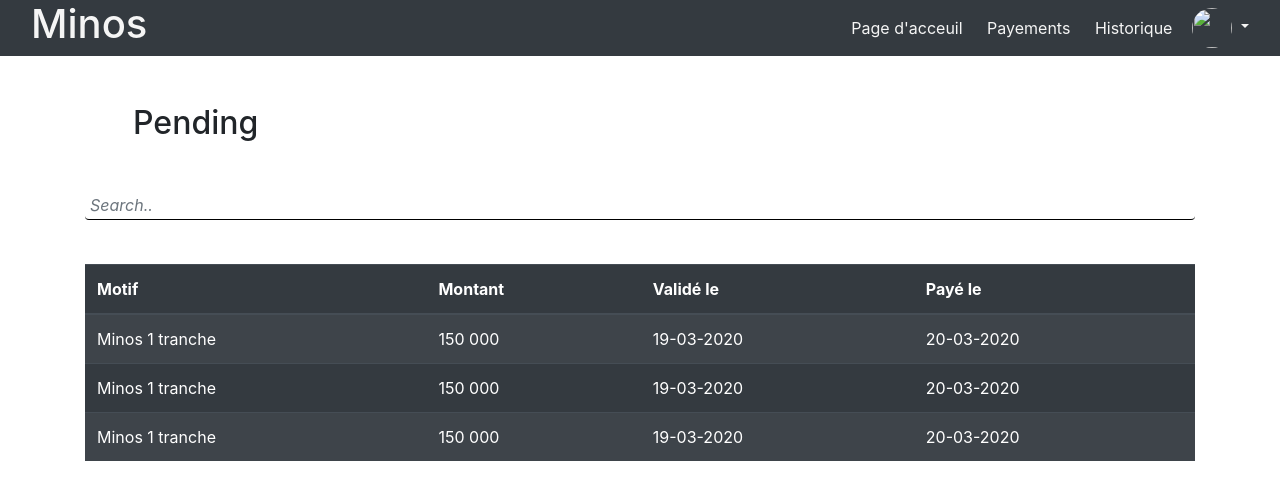
After one commit to ArtcalO/minos, a Django app: page /pending in a window 1280 px wide. The commit adds this page. Shown: the top 500 px of the page. Run offline with Django 3.2, Linux system fonts and the light colour scheme; the visitor is signed in with stand-in values (Sample User, id 1); some libraries are stand-ins or nearby versions.

Commit message:
adding js file for minos, search

```diff
--- /dev/null
+++ b/minos/static/minos.js
@@ -0,0 +1,9 @@
+
+$(document).ready(function(){
+  $("#myInput").on("keyup", function() {
+    var value = $(this).val().toLowerCase();
+    $("#tableRows tr").filter(function() {
+      $(this).toggle($(this).text().toLowerCase().indexOf(value) > -1)
+    });
+  });
+});
--- a/minos/templates/home.html
+++ b/minos/templates/home.html
@@ -9,6 +9,8 @@
 	<title>Page d'acceuil</title>
 </head>
 <body>
+  {% block navbar %}
+
 	 <div class="header">
         <div class="container-fluid">
             <div class="navbar">
@@ -38,17 +40,20 @@
             </div>
         </div>
     </div>
+    {% endblock navbar %}
+
+    {% block content %}
 
 
       <div class="container my-5 py-5">
           <div class="row">
               <div class="col-lg-4">
                   <div class="bg-secondary text-white p-5">
-                      <button type="button" class="bg-success">
-                          Validé <span class=" ml-3 badge badge-light">4</span>
+                    <button  type="button" class="bg-success">
+                        <a href="{% url "validated" %}">Validé </a><span class=" ml-3 badge badge-light">4</span>
                       </button>
                       <button type="button" class="bg-warning">
-                          En attente <span class=" ml-3 badge badge-light">4</span>
+                        <a href="{% url "pending" %}">En attente</a> <span class=" ml-3 badge badge-light">4</span>
                       </button>
                       <button type="button" class="bg-danger">
                         Validé <span class=" ml-3 badge badge-light">4</span>
@@ -65,7 +70,7 @@
                               </button>
                         </div>
                         <div class="col">
-                             <button type="button" class="bg-black" data-toggle="modal" data-target="alreadyPayModal">
+                           <button type="button" class="bg-black" data-toggle="modal" data-target="#alreadyPaidModal">
                             Dejà payé ? Cliquez Ici !
                           </button>
                         </div>
@@ -75,11 +80,7 @@
               </div>
           </div>
       </div>
-    <!-- Contact Section end -->
-
-    <!-- Modal start section -->
-    <!-- Button to Open the Modal -->
-
+    {% endblock content %}
 
             <!-- The 1st Modal -->
             <div class="modal" id="payNowModal">
@@ -94,11 +95,36 @@
                   <!-- Modal body -->
                   <div class="modal-body">
                         <form action="">
-                            <input type="text" name="" id=""  placeholder="Nom">
-                            <input type="text" name="" id=""  placeholder="Prenom">
-                            <input type="number" name="" id=""  placeholder="Numero réçu">
-                            <input type="number" name="" id="" placeholder="Monant">
+                            <input type="text" name="" id=""  placeholder="Numero de compte">
+                            <input type="text" name="" id=""  placeholder="Nom de l'accuse">
+                            <input type="text" name="" id=""  placeholder="Montant payé">
+                            <input type="text" name="" id=""  placeholder="Montant reste">
+                            <input type="text" name="" id="" placeholder="Motif">
                             <button type="submit">Payer</button>
+                        </form>
+                  </div>
+
+                </div>
+              </div>
+            </div>
+
+            <!-- The 2st Modal -->
+            <div class="modal" id="alreadyPaidModal">
+              <div class="modal-dialog">
+                <div class="modal-content">
+
+                  <!-- Modal Header -->
+                  <div class="modal-header">
+                    <h4 class="modal-title">Vos informations</h4>
+                  </div>
+
+                  <!-- Modal body -->
+                  <div class="modal-body">
+                        <form action="">
+                            <input type="text" name="" id=""  placeholder="Numero de récu">
+                            <input type="text" name="" id=""  placeholder="Montant payé">
+                            <input type="text" name="" id="" placeholder="Motif">
+                            <button type="submit">Envoyer</button>
                         </form>
                   </div>
 
@@ -110,5 +136,6 @@
     <script src="{% static 'jquery/3.5.1/jquery.min.js' %}"></script>
     <script src="{% static 'ajax/popper.js/1.16.0/umd/popper.min.js' %}"></script>
     <script src="{% static 'bootstrap/4.5.0/js/bootstrap.min.js' %}"></script>
+    <script src="{% static 'minos.js' %}"></script>
 </body>
 </html>
--- /dev/null
+++ b/minos/templates/pending.html
@@ -0,0 +1,39 @@
+{% extends "home.html" %}
+
+{% block content %}
+<div class="container">
+  <h2 class="m-5">Pending</h2>
+    <input class="form-control" id="myInput" type="text" placeholder="Search..">
+  <br>
+  <table class="table table-dark table-striped">
+  <thead>
+      <tr>
+        <th>Motif</th>
+        <th>Montant</th>
+        <th>Validé le</th>
+        <th>Payé le</th>
+      </tr>
+    </thead>
+    <tbody id="tableRows">
+      <tr>
+        <td>Minos 1 tranche</td>
+        <td>150 000</td>
+        <td>19-03-2020</td>
+        <td>20-03-2020</td>
+      </tr>
+      <tr>
+        <td>Minos 1 tranche</td>
+        <td>150 000</td>
+        <td>19-03-2020</td>
+        <td>20-03-2020</td>
+      </tr>
+      <tr>
+        <td>Minos 1 tranche</td>
+        <td>150 000</td>
+        <td>19-03-2020</td>
+        <td>20-03-2020</td>
+      </tr>
+    </tbody>
+  </table>
+</div>
+{% endblock content %}
--- a/minos/urls.py
+++ b/minos/urls.py
@@ -9,7 +9,8 @@ urlpatterns = [
     path('fac-step/', views.registerFac, name="registerFac"),
     path('inst-step/', views.registerInst, name="registerInst"),
     path('deconnexion/', views.deconnexion, name="deconnexion"),
-    #path('payement', views.payement, name="payement"),
+    path('validated', views.validated, name="validated"),
+    path('pending', views.pending, name="pending"),
     #path('deconnexion', views.deconnexion, name="deconnexion"),
     #path('connexion', views.connexion, name="connexion"),
     #path('vue-payments', views.vue, name="vuepay"),
--- a/minos/views.py
+++ b/minos/views.py
@@ -11,6 +11,14 @@ def home(request):
 		return render(request, 'home.html', locals())
 	else:
 		return redirect(register)
+
+@login_required(login_url='/connexion/')
+def validated(request):
+	return render(request, 'validated.html', locals())
+
+@login_required(login_url='/connexion/')
+def pending(request):
+	return render(request, 'pending.html', locals())
 
 @login_required(login_url='/connexion/')
 def register2(request):
```
Also changed, not shown: minos/templates/validated.html (added, +38 -0 lines). Lines whose indentation alone changed are shown as unchanged.
